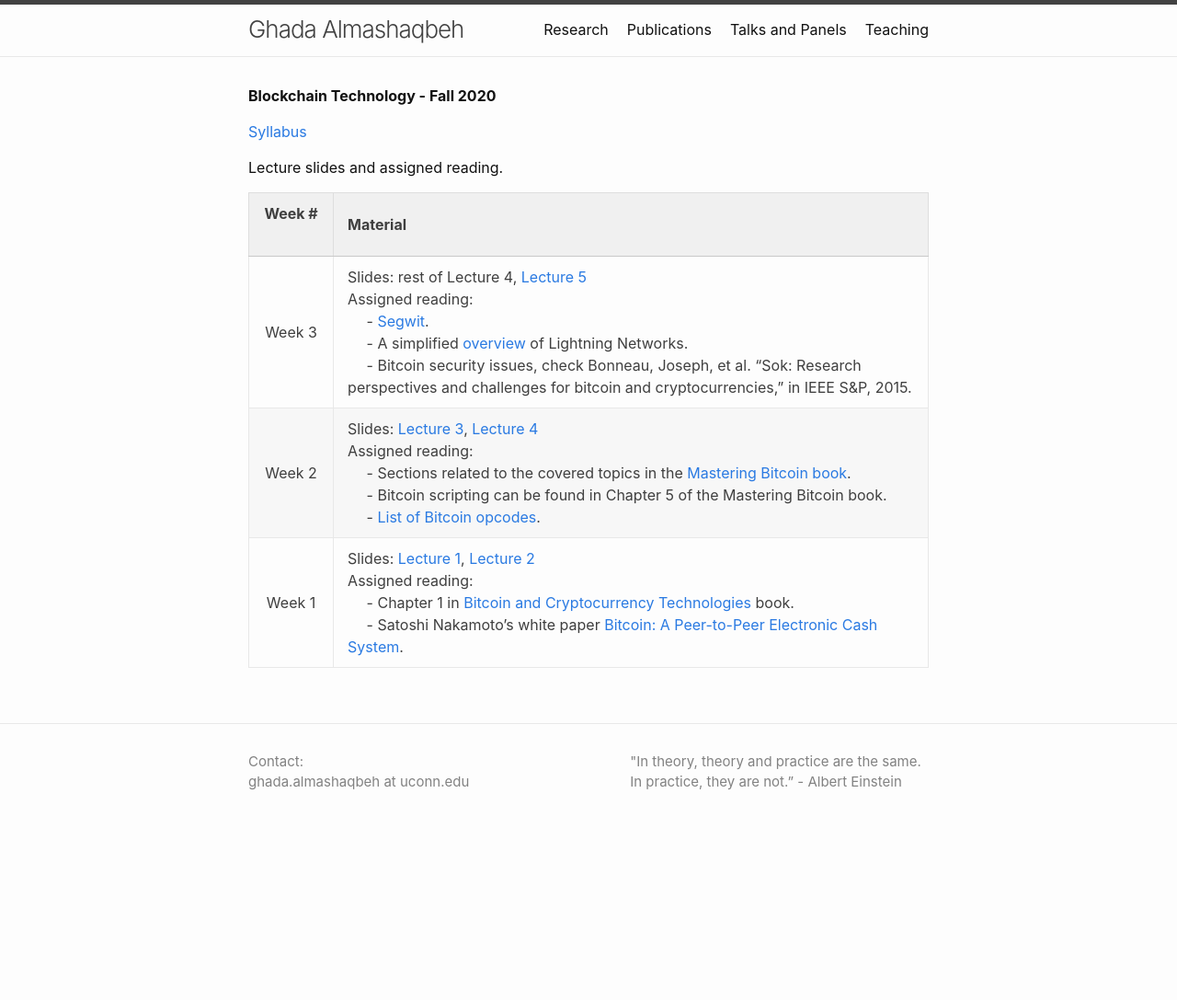
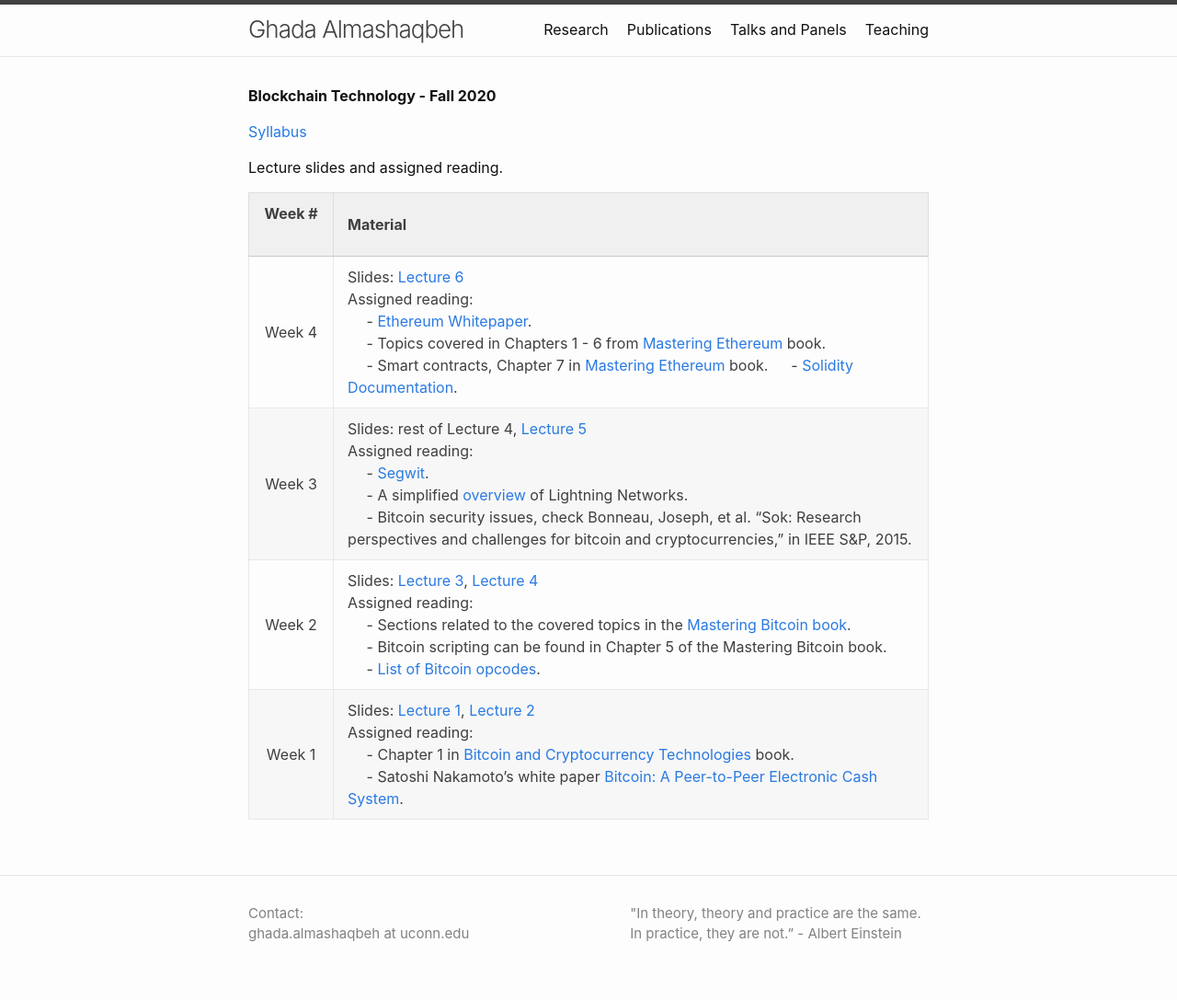
Before and after one commit to GhadaAlmashaqbeh/GhadaAlmashaqbeh.github.io, a Jekyll site: the page built from courses/blockchain-technology-f2020/index.md, in a window 1280 px wide. Shown: the whole page at 92% size. Built offline with Jekyll 4.4.1, drawn with Linux system fonts in a browser that asks for light colours; before the commit the page ends 922 px from its top, so only the background shows below that.

Commit message:
add lecture 6

```diff
--- a/courses/blockchain-technology-f2020/index.md
+++ b/courses/blockchain-technology-f2020/index.md
@@ -10,6 +10,7 @@ Lecture slides and assigned reading.
 
 | Week # &nbsp; &nbsp; &nbsp;| Material           |
 |:--------:|--------------------|
+| Week 4 | Slides: [Lecture 6](./lecture6.pdf) <br/> Assigned reading: <br/> &emsp; - [Ethereum Whitepaper](https://ethereum.org/en/whitepaper/). <br/> &emsp; - Topics covered in Chapters 1 - 6 from [Mastering Ethereum](https://github.com/ethereumbook/ethereumbook/blob/develop/book.asciidoc) book. <br/> &emsp; - Smart contracts, Chapter 7 in [Mastering Ethereum](https://github.com/ethereumbook/ethereumbook/blob/develop/book.asciidoc) book. &emsp; - [Solidity Documentation](https://solidity.readthedocs.io/en/latest/).|
 | Week 3 | Slides: rest of Lecture 4, [Lecture 5](./lecture5.pdf) <br/> Assigned reading: <br/> &emsp; - [Segwit](https://en.bitcoin.it/wiki/Segregated_Witness). <br/> &emsp; - A simplified [overview](https://academy.binance.com/blockchain/what-is-lightning-network) of Lightning Networks. <br/> &emsp; - Bitcoin security issues, check Bonneau, Joseph, et al. "Sok: Research perspectives and challenges for bitcoin and cryptocurrencies," in IEEE S&P, 2015.|
 | Week 2 | Slides: [Lecture 3](./lecture3.pdf), [Lecture 4](./lecture4.pdf) <br/> Assigned reading: <br/> &emsp; - Sections related to the covered topics in the [Mastering Bitcoin book](https://en.bitcoin.it/wiki/Mastering_Bitcoin). <br/> &emsp; - Bitcoin scripting can be found in Chapter 5 of the Mastering Bitcoin book. <br/> &emsp; - [List of Bitcoin opcodes](https://en.bitcoin.it/wiki/Script). |
 | Week 1 | Slides: [Lecture 1](./lecture1.pdf), [Lecture 2](./lecture2.pdf) <br/> Assigned reading: <br/> &emsp; - Chapter 1 in [Bitcoin and Cryptocurrency Technologies](https://d28rh4a8wq0iu5.cloudfront.net/bitcointech/readings/princeton_bitcoin_book.pdf) book. <br/> &emsp; - Satoshi Nakamoto’s white paper [Bitcoin: A Peer-to-Peer Electronic Cash System](https://bitcoin.org/bitcoin.pdf). |
```
Also changed, not shown: 2 other files.
